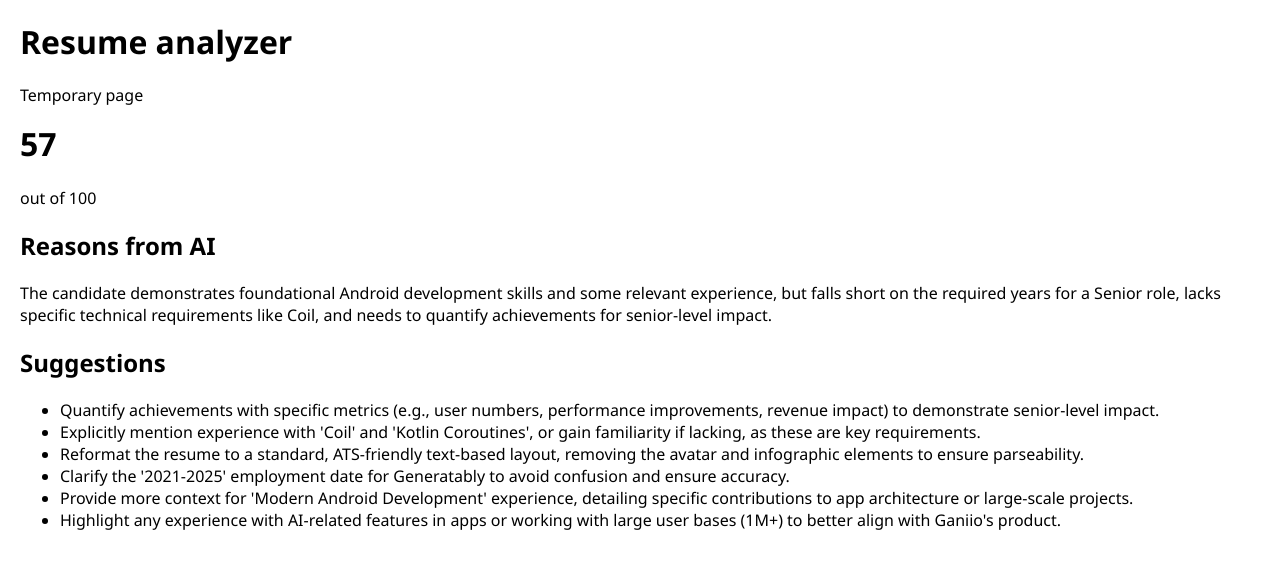
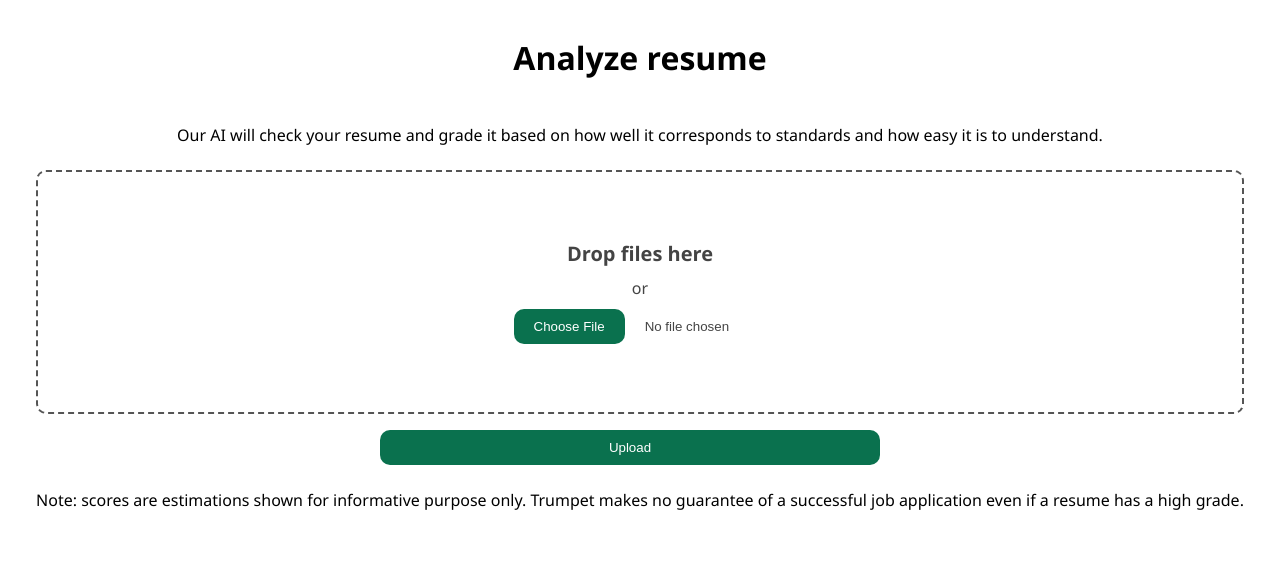
Before and after one commit to lianaminasyan08-beep/jobmatch, a Django app: page /analyze/ in a window 1280 px wide. Shown: the top 569 px of the page. Run offline with Django 5.2, Linux system fonts and the light colour scheme; the visitor is signed in with stand-in values (Sample User, id 1); parts of the project's set-up code (start-up, migrations or seed data) failed here and were passed over; some libraries are stand-ins or nearby versions.

Commit message:
add resume analyzer

```diff
--- /dev/null
+++ b/resume_analyzer/forms.py
@@ -0,0 +1,4 @@
+from django import forms
+
+class UploadResumeForm(forms.Form):
+    file = forms.FileField()
--- a/resume_analyzer/mock.py
+++ b/resume_analyzer/mock.py
@@ -1,6 +1,6 @@
 MOCK_RESPONSE = {
   "score": 57,
-  "reason": "The candidate demonstrates foundational Android development skills and some relevant experience, but falls short on the required years for a Senior role, lacks specific technical requirements like Coil, and needs to quantify achievements for senior-level impact.",
+  "reason": "(Mock response) The candidate demonstrates foundational Android development skills and some relevant experience, but falls short on the required years for a Senior role, lacks specific technical requirements like Coil, and needs to quantify achievements for senior-level impact.",
   "details": [
     {
       "subscore": 55,
@@ -72,6 +72,7 @@ MOCK_RESPONSE = {
   ],
   "error": False,
   "recommendations": [
+    "(Mock response - enable real ai before launching)",
     "Quantify achievements with specific metrics (e.g., user numbers, performance improvements, revenue impact) to demonstrate senior-level impact.",
     "Explicitly mention experience with 'Coil' and 'Kotlin Coroutines', or gain familiarity if lacking, as these are key requirements.",
     "Reformat the resume to a standard, ATS-friendly text-based layout, removing the avatar and infographic elements to ensure parseability.",
--- /dev/null
+++ b/resume_analyzer/static/resume-upload.css
@@ -0,0 +1,62 @@
+.drop-container {
+  position: relative;
+  display: flex;
+  gap: 10px;
+  flex-direction: column;
+  justify-content: center;
+  align-items: center;
+  height: 200px;
+  padding: 20px;
+  border-radius: 10px;
+  border: 2px dashed #555;
+  color: #444;
+  cursor: pointer;
+  transition: background .2s ease-in-out, border .2s ease-in-out;
+}
+
+.drop-container:hover {
+  background: #eee;
+  border-color: #111;
+}
+
+.drop-container:hover .drop-title {
+  color: #222;
+}
+
+.drop-title {
+  color: #444;
+  font-size: 20px;
+  font-weight: bold;
+  text-align: center;
+  transition: color .2s ease-in-out;
+}
+
+input[type=file]::file-selector-button, .upload button {
+  margin-right: 20px;
+  border: none;
+  background: #0A714E;
+  padding: 10px 20px;
+  border-radius: 10px;
+  color: #fff;
+  cursor: pointer;
+  transition: background .2s ease-in-out;
+}
+
+input[type=file]::file-selector-button:hover, .upload button:hover {
+  background: #064732;
+}
+
+.upload {
+    padding: 16px;
+    text-align: center;
+    display: flex;
+    flex-direction: column;
+    gap: 16px;
+    justify-content: center;
+}
+
+button[type=submit] {
+    margin-top: 16px;
+    width: 100%;
+    max-width: 500px;
+}
--- /dev/null
+++ b/resume_analyzer/static/resume.css
@@ -0,0 +1,121 @@
+main {
+    padding: 8px;
+}
+main p, main h2 {
+    margin: 8px 0px;
+}
+
+.card {
+    margin: 8px 0px;
+    padding: 16px;
+    background-color: white;
+    border-radius: 15px;
+    border: 1px solid #0000005E;
+}
+
+.dualpane {
+    display: flex;
+    flex-direction: row;
+    align-items: center;
+    gap: 16px;
+}
+
+.card ul {
+   list-style-position: inside;
+}
+
+@property --progress-value {
+  syntax: "<integer>";
+  initial-value: 0;
+  inherits: false;
+}
+
+@property --progress-initial-value {
+  syntax: "<integer>";
+  initial-value: 0;
+  inherits: false;
+}
+
+.progress-bar {
+  display: flex;
+  justify-content: center;
+  align-items: center;
+
+  width: 120px;
+  height: 120px;
+  border-radius: 50%;
+  background:
+    radial-gradient(closest-side, white 79%, transparent 80% 100%),
+    conic-gradient(#0A714E calc(var(--progress-initial-value) * 1%), #F3F2F2 0);
+}
+
+.await {
+  display: flex;
+  flex-direction: column;
+  padding: 16px;
+  gap: 16px;
+  justify-content: center;
+  align-items: center;
+  height: 100%;
+}
+
+
+.lds-ellipsis,
+.lds-ellipsis div {
+  box-sizing: border-box;
+}
+.lds-ellipsis {
+  display: inline-block;
+  position: relative;
+  width: 80px;
+  height: 80px;
+}
+.lds-ellipsis div {
+  position: absolute;
+  top: 33.33333px;
+  width: 13.33333px;
+  height: 13.33333px;
+  border-radius: 50%;
+  background: #0A714E;
+  animation-timing-function: cubic-bezier(0, 1, 1, 0);
+}
+.lds-ellipsis div:nth-child(1) {
+  left: 8px;
+  animation: lds-ellipsis1 0.6s infinite;
+}
+.lds-ellipsis div:nth-child(2) {
+  left: 8px;
+  animation: lds-ellipsis2 0.6s infinite;
+}
+.lds-ellipsis div:nth-child(3) {
+  left: 32px;
+  animation: lds-ellipsis2 0.6s infinite;
+}
+.lds-ellipsis div:nth-child(4) {
+  left: 56px;
+  animation: lds-ellipsis3 0.6s infinite;
+}
+@keyframes lds-ellipsis1 {
+  0% {
+    transform: scale(0);
+  }
+  100% {
+    transform: scale(1);
+  }
+}
+@keyframes lds-ellipsis3 {
+  0% {
+    transform: scale(1);
+  }
+  100% {
+    transform: scale(0);
+  }
+}
+@keyframes lds-ellipsis2 {
+  0% {
+    transform: translate(0, 0);
+  }
+  100% {
+    transform: translate(24px, 0);
+  }
+}
--- a/resume_analyzer/templates/resume.html
+++ b/resume_analyzer/templates/resume.html
@@ -1,22 +1,37 @@
 {% extends "base.html" %}
+{% load static %}
+
+{% block links %}
+  <link rel="stylesheet" href="{% static 'resume.css' %}">
+{% endblock %}
 
 {% block title %}Resume{% endblock %}
 
 {% block body %}
-    <h1>Resume analyzer</h1>
+    <main class="resan">
         {% if error %}
             <p class="error">{{result.error}}</p>
         {% else %}
-        <p>Temporary page</p>
+            <div class="card dualpane">
+                <div class="progress-bar" style="--progress-initial-value: {{result.score}};"></div>
+                <div>
+                    <p>Your resume scores:</p>
                     <h1>{{result.score}}</h1>
                     <p>out of 100</p>
+                </div>
+            </div>
+            <div class="card">
                 <h2>Reasons from AI</h2>
                 <p>{{result.reason}}</p>
+            </div>
+            <div class="card">
                 <h2>Suggestions</h2>
                 <ul>
                 {% for rc in result.recommendations %}
                     <li>{{rc}}</li>
                 {% endfor %}
                 </ul>
+            </div>
         {% endif %}
+    </main>
 {% endblock %}
--- /dev/null
+++ b/resume_analyzer/templates/resume_upload.html
@@ -0,0 +1,26 @@
+{% extends "base.html" %}
+{% load static %}
+
+{% block links %}
+  <link rel="stylesheet" href="{% static 'resume-upload.css' %}">
+  <link rel="stylesheet" href="{% static 'resume.css' %}">
+{% endblock %}
+
+{% block title %}Resume{% endblock %}
+
+{% block body %}
+    <main class="upload">
+        <h1>Analyze resume</h1>
+        <p>Our AI will check your resume and grade it based on how well it corresponds to standards and how easy it is to understand.</p>
+        <form method="post" enctype="multipart/form-data">
+            {% csrf_token %}
+            <label for="images" class="drop-container" id="dropcontainer">
+                <span class="drop-title">Drop files here</span>
+                or
+                <input type="file" id="images" accept="document/pdf" required>
+            </label>
+            <button type="submit">Upload</button>
+        </form>
+        <p>Note: scores are estimations shown for informative purpose only. Trumpet makes no guarantee of a successful job application even if a resume has a high grade.</p>
+    </main>
+{% endblock %}
--- a/resume_analyzer/urls.py
+++ b/resume_analyzer/urls.py
@@ -7,6 +7,7 @@ urlpatterns = [
     path('logout/', views.logout_view, name='logout'),
     path('dashboard/', views.dashboard, name='dashboard'),
     path('change-password/', views.change_password, name='change_password'),
-    path('analyze/', views.analyzer_ui, name='analyze_ui'),
+    path('analyze/', views.analyze_ui, name='analyze_ui'),
     path('portfolio/', views.portfolio_view, name='portfolio'),
+    path('analyze/<int:id>', views.analyze_process_ui, name='analyze_process_ui'),
 ]
--- a/resume_analyzer/views.py
+++ b/resume_analyzer/views.py
@@ -41,23 +41,30 @@ def login_view(request):
 from google import genai
 from google.genai.types import GenerateContentConfig, HttpOptions
 from os import environ, path
-from .ai import RESUME_SYS
+from .ai import RESUME_SYS, RESUME_SYS_NO_JD
 from .mock import MOCK_RESPONSE
+import json
+from celery import shared_task
+
+# Set the model to Gemini 1.5 Pro.
+client = genai.Client(api_key=environ["TRUMPET_GEMINI_AK"])
+
+MOCK_AI = "TRUMPET_MOCK_AI" in environ or not "TRUMPET_GEMINI_AK" in environ
 
 def analyze_resume_with_gemini(fpath, job):
-    return MOCK_RESPONSE
-    # Set the model to Gemini 1.5 Pro.
-    client = genai.Client(api_key=environ["GEMINI_AK"])
+    if MOCK_AI:
+        import time
+        print('"thinking..."')
+        time.sleep(3)
+        print('"generated" response')
+        return MOCK_RESPONSE
 
-    # Upload the file
-    sample_file = client.files.upload(file=fpath)
-
-    print(f"Uploaded file '{sample_file.display_name}' as: {sample_file.uri}")
+    sample_file = client.files.get(name=fpath)
     response = client.models.generate_content(
         model="gemini-2.5-flash",
-        contents=[job, sample_file],
+        contents=[(job if job != None else "No description"), sample_file],
         config=GenerateContentConfig(
-            system_instruction=RESUME_SYS.split("\n"),
+            system_instruction=(RESUME_SYS if job != None else RESUME_SYS_NO_JD).split("\n"),
             response_mime_type = "application/json",
             response_schema = {
                 "type": "object",
@@ -110,6 +117,7 @@ def change_password(request):
     return render(request, 'change_password.html', {'form': form})
 
 from django.contrib.auth.decorators import login_required
+from .models import Resume
 
 JOB = """
 Senior Android Developer
@@ -138,15 +146,56 @@ Optional, but encouraged:
 Apply by September 26.
 """
 
+from .forms import UploadResumeForm
+import tempfile
+
+RESUME_PKS: dict[str, int] = {}
+
+import uuid
+
 @login_required
 def dashboard(request):
     return render(request, 'dashboard.html')
 
+@shared_task
+def upload_and_analyze_resume(pk):
+    resume = Resume.objects.get(pk=pk)
+    if not MOCK_AI:
+        # Upload the file to gemini
+        sample_file = client.files.upload(file=resume.file.path)
+    # run gemini
+    analysis = analyze_resume_with_gemini(sample_file.name, None)
+    # save the result
+    resume.analysis = analysis
+    resume.save()
+
+# password change
 @login_required
-def analyzer_ui(request):
-    result = analyze_resume_with_gemini(
-        "/home/meow/Documents/test_resume.pdf",
-        JOB
-    )
-    print(result)
-    return render(request, 'resume.html', {"result": result})
+def analyze_ui(request):
+    if request.method == "POST":
+        form = UploadResumeForm(request.POST, request.FILES)
+        if form.is_valid():
+            resume = Resume.objects.create(
+                user=request.user,
+                file=request.FILES["file"]
+            )
+            # once the object is created, analyze it
+            upload_and_analyze_resume.delay_on_commit(resume.pk)
+            return redirect("/analyze/" + str(resume.pk))
+    else:
+        form = UploadResumeForm()
+    return render(request, "resume_upload.html", {"form": form})
+
+@login_required
+def analyze_process_ui(request, id):
+    try:
+        resume = Resume.objects.get(pk=id)
+
+        if resume.user.email != request.user.email:
+            return redirect("/analyze")
+        if resume.analysis == None:
+            return render(request, 'resume_await.html')
+
+        return render(request, 'resume.html', {"result": resume.analysis})
+    except Resume.DoesNotExist:
+        return redirect("/analyze/")
```
Also changed, not shown: jobmatch/__init__.py (+21 -0 lines), jobmatch/celery.py (added, +22 -0 lines), resume_analyzer/ai.py (+77 -38 lines), resume_analyzer/static/style.css (added, +112 -0 lines), resume_analyzer/templates/base.html (+23 -4 lines), resume_analyzer/templates/resume_await.html (added, +21 -0 lines), resume_analyzer/migrations/0001_initial.py (added), resume_analyzer/static/Tr.png (added). Lines whose indentation alone changed are shown as unchanged.
